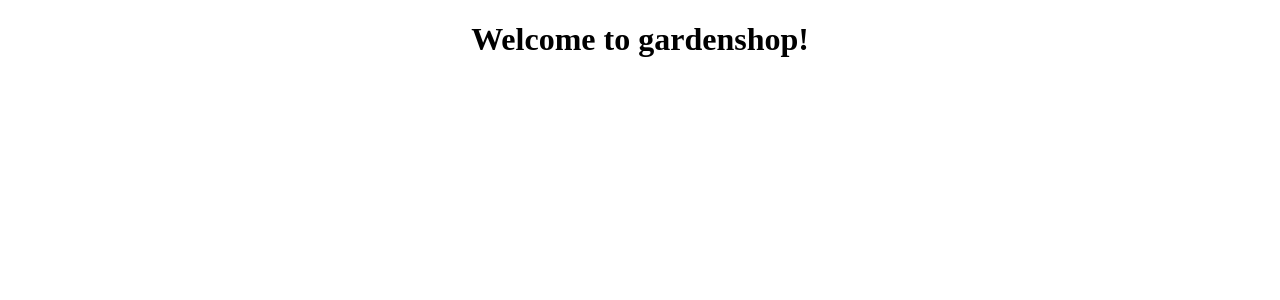
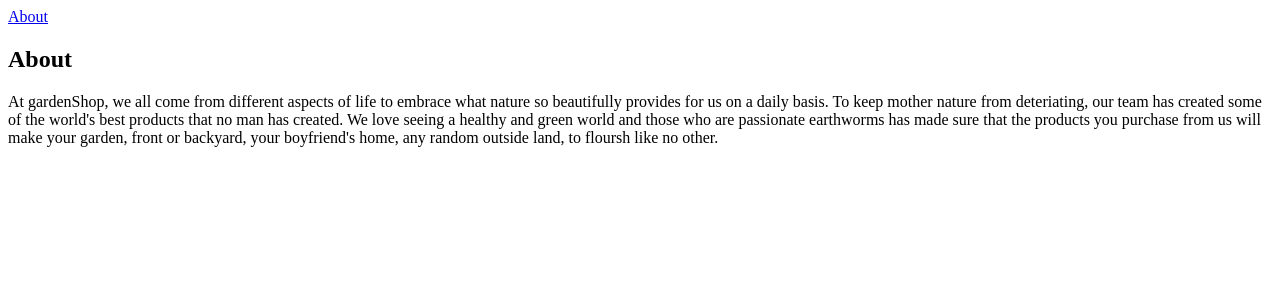
Before and after one commit to alliewalker/gardenShop, an Angular app: page /about in a window 1280 px wide. Before the commit this address led to /. Shown: the top 300 px of the page. Built offline with nearby package versions, Linux system fonts and the light colour scheme.

Commit message:
First Commit

```diff
--- /dev/null
+++ b/src/app/about/about.component.html
@@ -0,0 +1,8 @@
+<section class="main">
+
+  <h1>About</h1>
+
+  <div class="content">
+    At gardenShop, we all come from different aspects of life to embrace what nature so beautifully provides for us on a daily basis. To keep mother nature from deteriating, our team has created some of the world's best products that no man has created. We love seeing a healthy and green world and those who are passionate earthworms has made sure that the products you purchase from us will make your garden, front or backyard, your boyfriend's home, any random outside land, to floursh like no other.
+  </div>
+</section>
--- /dev/null
+++ b/src/app/about/about.component.ts
@@ -0,0 +1,15 @@
+import { Component, OnInit } from '@angular/core';
+
+@Component({
+  //selector: 'app-about', //if we want this to appear when we click on the about link, then you comment this out.
+  templateUrl: './about.component.html',
+  styleUrls: ['./about.component.css']
+})
+export class AboutComponent implements OnInit {
+
+  constructor() { }
+
+  ngOnInit() {
+  }
+
+}
--- a/src/app/app-routing.module.ts
+++ b/src/app/app-routing.module.ts
@@ -1,7 +1,12 @@
 import { NgModule } from '@angular/core';
 import { Routes, RouterModule } from '@angular/router';
+import { AboutComponent } from "./about/about.component";
 
-const routes: Routes = [];
+const routes: Routes = [
+  {path:"about", component: AboutComponent },
+]
+;
+
 
 @NgModule({
   imports: [RouterModule.forRoot(routes)],
--- a/src/app/app.component.html
+++ b/src/app/app.component.html
@@ -1,7 +1,5 @@
-<!--The content below is only a placeholder and can be replaced.-->
-<div style="text-align:center">
-  <h1>
-    Welcome to {{ title }}!
-  </h1>
+<nav>
+  <a routerLink="/about">About</a>
+</nav>
 
 <router-outlet></router-outlet>
--- a/src/app/app.component.ts
+++ b/src/app/app.component.ts
@@ -1,4 +1,5 @@
 import { Component } from '@angular/core';
+import { AboutComponent } from './about/about.component';
 
 @Component({
   selector: 'app-root',
--- a/src/app/app.module.ts
+++ b/src/app/app.module.ts
@@ -3,10 +3,12 @@
 
 import { AppRoutingModule } from './app-routing.module';
 import { AppComponent } from './app.component';
+import { AboutComponent } from './about/about.component';
 
 @NgModule({
   declarations: [
-    AppComponent
+    AppComponent,
+    AboutComponent
   ],
   imports: [
     BrowserModule,
```
Also changed, not shown: src/app/about/about.component.css (added), 2 other files (tests, documents, lock files or other folders).
